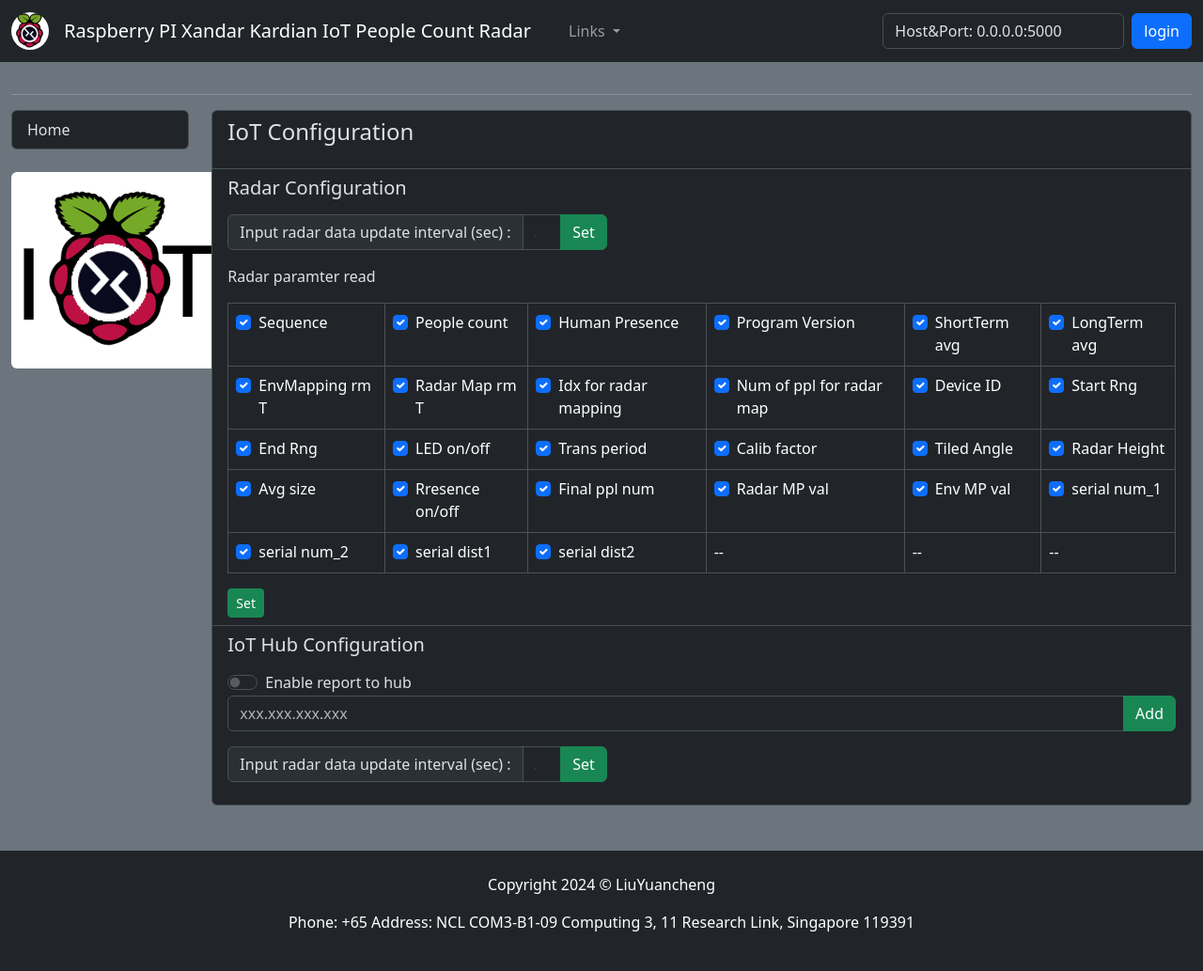
After one commit to LiuYuancheng/Xandar_PPL_Sensor_IOT_Web, a Flask app: template src/templates/config.html in a window 1280 px wide. The commit adds this page. Shown: the whole page at 94% size. Run offline with Flask 3, Linux system fonts and the light colour scheme; the template is opened without the code that fills it, so the values that code supplies are empty; parts of the project's set-up code (start-up, migrations or seed data) failed here and were passed over.

Commit message:
Added the data display and config page.

```diff
--- a/src/XandaGlobal.py
+++ b/src/XandaGlobal.py
@@ -52,8 +52,6 @@
 COOKIE_TIME = 30
 ADMIN_USER = CONFIG_DICT['ADMIN_USER']
 
-gUser = 'admin'
-gPassword = 'admin'
 gUsersRcd = os.path.join(dirpath, CONFIG_DICT['USERS_RCD'])
 
 #-------<GLOBAL VARIABLES (start with "g")>-------------------------------------
--- a/src/templates/accmgmt.html
+++ b/src/templates/accmgmt.html
@@ -43,7 +43,6 @@
 <ul class="list-group">
     <li class="list-group-item">
         <h4> Users Account Management </h4>
-        <table class="table table-dark">
             <table class="table table-dark">
                 <thead>
                     <tr class="table table-info">
--- /dev/null
+++ b/src/templates/config.html
@@ -0,0 +1,251 @@
+{% extends 'mgmbase.html' %}
+
+{% block title %} Radar data chart{% endblock %}
+
+{% block style%} {% endblock %}
+
+{% block mgmContent %}
+<ul class="list-group">
+    <li class="list-group-item">
+        <h4> IoT Configuration </h4>
+        <p> </p>
+    </li>
+
+    <li class="list-group-item">
+
+        <h5> Radar Configuration </h5>
+        <p> </p>
+
+        <form method="POST" action="/changeUpdateIntv">
+            <div class="input-group mb-3" style="width: 40%;">
+                <span class="input-group-text"> Input radar data update interval (sec) :</span>
+                <input type="number" class="form-control" placeholder="5" name="updateintv" >
+                <button class="btn btn-success" type="submit"> Set </button>
+            </div>
+        </form>
+
+        <p> Radar paramter read</p>
+        <table class="table table-dark table-bordered">
+            <tbody>
+                <tr>
+                    <td>
+                        <div class="form-check">
+                            <input class="form-check-input" type="checkbox" id="check1" name="option1" value="something" checked>
+                            <label class="form-check-label">Sequence</label>
+                        </div>
+                    </td>
+                    <td>
+                        <div class="form-check">
+                            <input class="form-check-input" type="checkbox" id="check1" name="option1" value="something" checked>
+                            <label class="form-check-label">People count</label>
+                        </div>
+                    </td>
+                    <td>
+                        <div class="form-check">
+                            <input class="form-check-input" type="checkbox" id="check1" name="option1" value="something" checked>
+                            <label class="form-check-label">Human Presence</label>
+                        </div>
+                    </td>
+
+                    <td>
+                        <div class="form-check">
+                            <input class="form-check-input" type="checkbox" id="check1" name="option1" value="something" checked>
+                            <label class="form-check-label">Program Version</label>
+                        </div>
+                    </td>
+
+                    <td>
+                        <div class="form-check">
+                            <input class="form-check-input" type="checkbox" id="check1" name="option1" value="something" checked>
+                            <label class="form-check-label">ShortTerm avg</label>
+                        </div>
+                    </td>
+
+                    <td>
+                        <div class="form-check">
+                            <input class="form-check-input" type="checkbox" id="check1" name="option1" value="something" checked>
+                            <label class="form-check-label">LongTerm avg</label>
+                        </div>
+                    </td>
+                </tr>
+
+                <tr>
+                    <td>
+                        <div class="form-check">
+                            <input class="form-check-input" type="checkbox" id="check1" name="option1" value="something" checked>
+                            <label class="form-check-label">EnvMapping rm T</label>
+                        </div>
+                    </td>
+                    <td>
+                        <div class="form-check">
+                            <input class="form-check-input" type="checkbox" id="check1" name="option1" value="something" checked>
+                            <label class="form-check-label">Radar Map rm T</label>
+                        </div>
+                    </td>
+
+                    <td>
+                        <div class="form-check">
+                            <input class="form-check-input" type="checkbox" id="check1" name="option1" value="something" checked>
+                            <label class="form-check-label">Idx for radar mapping</label>
+                        </div>
+                    </td>
+
+                    <td>
+                        <div class="form-check">
+                            <input class="form-check-input" type="checkbox" id="check1" name="option1" value="something" checked>
+                            <label class="form-check-label">Num of ppl for radar map</label>
+                        </div>
+                    </td>
+                    <td>
+                        <div class="form-check">
+                            <input class="form-check-input" type="checkbox" id="check1" name="option1" value="something" checked>
+                            <label class="form-check-label">Device ID</label>
+                        </div>
+                    </td>
+                    <td>
+                        <div class="form-check">
+                            <input class="form-check-input" type="checkbox" id="check1" name="option1" value="something" checked>
+                            <label class="form-check-label">Start Rng</label>
+                        </div>
+                    </td>
+                </tr>
+
+                <tr>
+                    <td>
+                        <div class="form-check">
+                            <input class="form-check-input" type="checkbox" id="check1" name="option1" value="something" checked>
+                            <label class="form-check-label">End Rng</label>
+                        </div>
+                    </td>
+
+                    <td>
+                        <div class="form-check">
+                            <input class="form-check-input" type="checkbox" id="check1" name="option1" value="something" checked>
+                            <label class="form-check-label">LED on/off</label>
+                        </div>
+                    </td>
+
+                    <td>
+                        <div class="form-check">
+                            <input class="form-check-input" type="checkbox" id="check1" name="option1" value="something" checked>
+                            <label class="form-check-label">Trans period</label>
+                        </div>
+                    </td>
+
+                    <td>
+                        <div class="form-check">
+                            <input class="form-check-input" type="checkbox" id="check1" name="option1" value="something" checked>
+                            <label class="form-check-label">Calib factor</label>
+                        </div>
+                    </td>
+
+                    <td>
+                        <div class="form-check">
+                            <input class="form-check-input" type="checkbox" id="check1" name="option1" value="something" checked>
+                            <label class="form-check-label">Tiled Angle</label>
+                        </div>
+                    </td>
+                    <td>
+                        <div class="form-check">
+                            <input class="form-check-input" type="checkbox" id="check1" name="option1" value="something" checked>
+                            <label class="form-check-label">Radar Height</label>
+                        </div>
+                    </td>
+                </tr>
+
+                <tr>
+                    <td>
+                        <div class="form-check">
+                            <input class="form-check-input" type="checkbox" id="check1" name="option1" value="something" checked>
+                            <label class="form-check-label">Avg size</label>
+                        </div>
+                    </td>
+                    <td>
+                        <div class="form-check">
+                            <input class="form-check-input" type="checkbox" id="check1" name="option1" value="something" checked>
+                            <label class="form-check-label">Rresence on/off</label>
+                        </div>
+                    </td>
+                    <td>
+                        <div class="form-check">
+                            <input class="form-check-input" type="checkbox" id="check1" name="option1" value="something" checked>
+                            <label class="form-check-label">Final ppl num</label>
+                        </div>
+                    </td>
+                    <td>
+                        <div class="form-check">
+                            <input class="form-check-input" type="checkbox" id="check1" name="option1" value="something" checked>
+                            <label class="form-check-label">Radar MP val</label>
+                        </div>
+                    </td>
+                    <td>
+                        <div class="form-check">
+                            <input class="form-check-input" type="checkbox" id="check1" name="option1" value="something" checked>
+                            <label class="form-check-label">Env MP val</label>
+                        </div>
+                    </td>
+                    <td>
+                        <div class="form-check">
+                            <input class="form-check-input" type="checkbox" id="check1" name="option1" value="something" checked>
+                            <label class="form-check-label">serial num_1</label>
+                        </div>
+                    </td>
+                </tr>
+
+                <tr>
+                    <td>
+                        <div class="form-check">
+                            <input class="form-check-input" type="checkbox" id="check1" name="option1" value="something" checked>
+                            <label class="form-check-label">serial num_2</label>
+                        </div>
+                    </td>
+
+                    <td>
+                        <div class="form-check">
+                            <input class="form-check-input" type="checkbox" id="check1" name="option1" value="something" checked>
+                            <label class="form-check-label">serial dist1</label>
+                        </div>
+                    </td>
+
+                    <td>
+                        <div class="form-check">
+                            <input class="form-check-input" type="checkbox" id="check1" name="option1" value="something" checked>
+                            <label class="form-check-label">serial dist2</label>
+                        </div>
+                    </td>
+                    <td> -- </td>
+                    <td> -- </td>
+                    <td> -- </td>
+                </tr>
+            </tbody>
+        </table>
+        <button class="btn btn-success btn-sm" type="submit"> Set </button>
+    </li>
+
+    <li class="list-group-item">
+        <h5> IoT Hub Configuration </h5>
+        <p> </p>
+
+        <form method="POST" action="/changeUpdateIntv">
+
+            <div class="form-check form-switch">
+                <input class="form-check-input" type="checkbox" id="reportmd" name="reportmd" value="yes">
+                <label class="form-check-label" for="reportmd">Enable report to hub </label>
+              </div>
+
+
+              <div class="input-group mb-3">
+                <input type="text" class="form-control" placeholder="xxx.xxx.xxx.xxx" name="newIp">
+                <button class="btn btn-success" type="submit"> Add </button>
+            </div>
+
+            <div class="input-group mb-3" style="width: 40%;">
+                <span class="input-group-text"> Input radar data update interval (sec) :</span>
+                <input type="number" class="form-control" placeholder="5" name="updateintv" >
+                <button class="btn btn-success" type="submit"> Set </button>
+            </div>
+        </form>
+
+    </li>
+</ul>
+{% endblock %}
--- a/src/templates/mgmbase.html
+++ b/src/templates/mgmbase.html
@@ -21,9 +21,18 @@
                 <a href="{{ url_for('chart')}}" class="list-group-item list-group-item-action">Radar Data Chart</a>
                 {% endif %}
             </div>
+
+            <div class="list-group">
+                {% if posts['page'] == 2 %}
+                    <a href="{{ url_for('data')}}" class="list-group-item list-group-item-action bg-secondary">All Radar Data</a>
+                {% else %}
+                <a href="{{ url_for('data')}}" class="list-group-item list-group-item-action">All Radar Data</a>
+                {% endif %}
+            </div>
+
             {% if current_user.name == 'admin'%}
             <div class="list-group">
-                {% if posts['page'] == 2 %}
+                {% if posts['page'] == 3 %}
                 <a href="{{ url_for('accmgmt')}}" class="list-group-item list-group-item-action bg-secondary">User
                     Configuration</a>
                 {% else %}
@@ -32,11 +41,11 @@
             </div>
 
             <div class="list-group">
-                {% if posts['page'] == 3 %}
-                <a href="#" class="list-group-item list-group-item-action bg-secondary">IoT
+                {% if posts['page'] == 4 %}
+                <a href="{{ url_for('config')}}" class="list-group-item list-group-item-action bg-secondary">IoT
                     Configuration</a>
                 {% else %}
-                <a href="#" class="list-group-item list-group-item-action">IoT Configuration</a>
+                <a href="{{ url_for('config')}}" class="list-group-item list-group-item-action">IoT Configuration</a>
                 {% endif %}
             </div>
             {% endif %}
```
Also changed, not shown: src/XAKAsensorComm.py (+8 -6 lines), src/XandaWebHost.py (+49 -9 lines), src/templates/data.html (added, +42 -0 lines).
